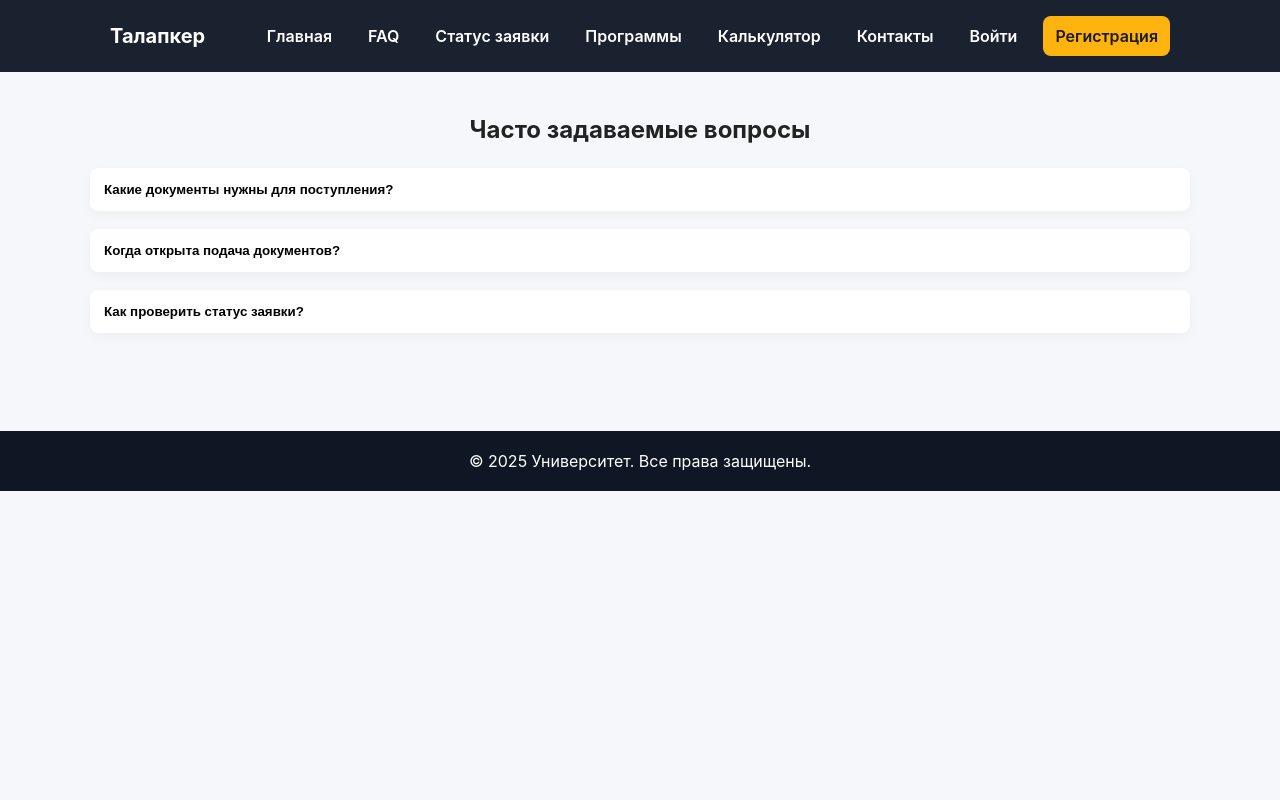
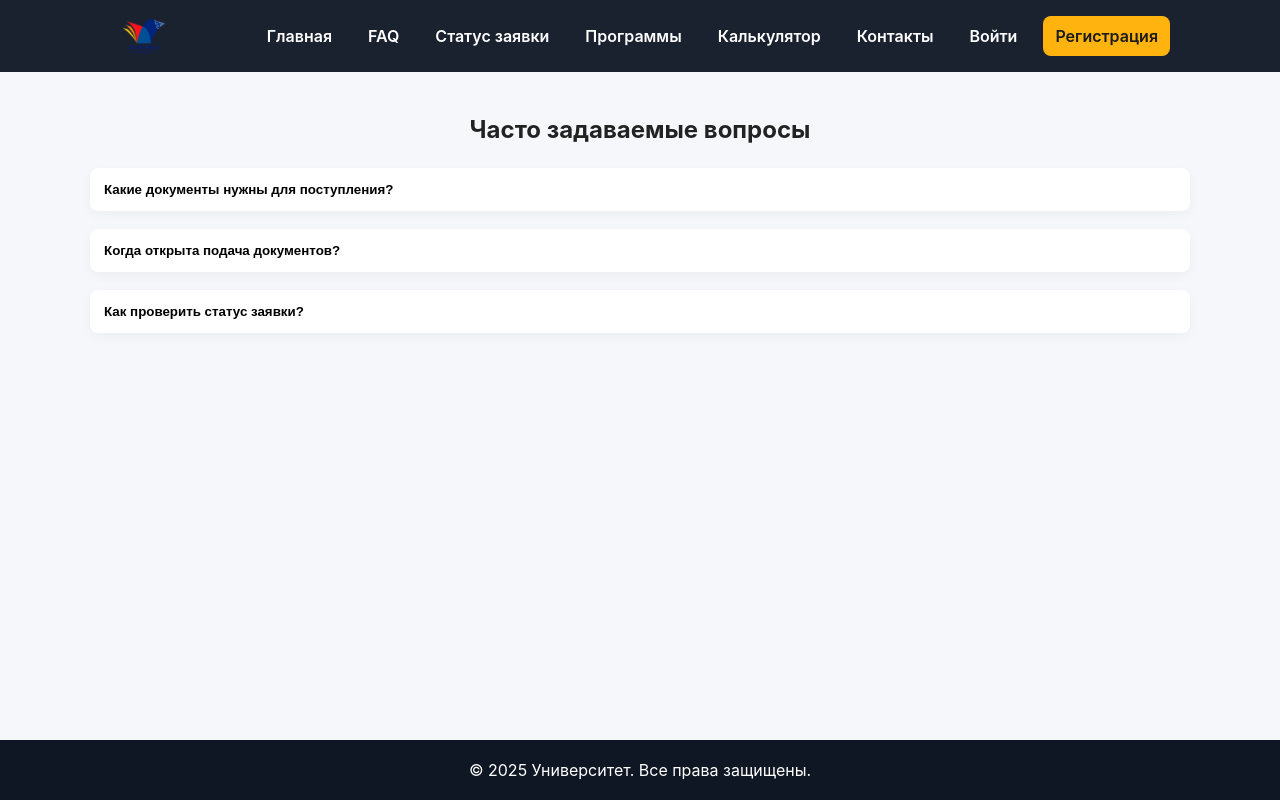
Before and after one commit to penelopa13/----, a Flask app: page /faq in a window 1280 px wide. Run offline with Flask 3, Linux system fonts and the light colour scheme.

Commit message:
имейдж

```diff
--- a/static/css/style.css
+++ b/static/css/style.css
@@ -6,11 +6,35 @@
   --text:#222;
   --header-h:72px;
 }
-*{box-sizing:border-box;margin:0;padding:0}
-body{font-family:Inter, "Segoe UI", Tahoma, sans-serif;background:var(--bg);color:var(--text);line-height:1.5}
-.container{max-width:1100px;margin:0 auto;padding:0 20px}
 
-/* Header */
+* { box-sizing:border-box; margin:0; padding:0; }
+
+html, body {
+  height: 100%;
+}
+
+body {
+  font-family: Inter, "Segoe UI", Tahoma, sans-serif;
+  background: var(--bg);
+  color: var(--text);
+  line-height: 1.5;
+  display: flex;
+  flex-direction: column;
+}
+
+.container {
+  max-width: 1100px;
+  margin: 0 auto;
+  padding: 0 20px;
+}
+
+.logo img {
+  height: 40px; /* или другой размер */
+  display: block;
+}
+
+
+/* ---------- Header ---------- */
 .site-header {
   position: sticky;
   top: 0;
@@ -24,42 +48,58 @@ body{font-family:Inter, "Segoe UI", Tahoma, sans-serif;background:var(--bg);colo
   backdrop-filter: blur(10px);
   box-shadow: 0 2px 8px rgba(0,0,0,0.2);
 }
-.header-row{display:flex;align-items:center;justify-content:space-between;height:var(--header-h)}
-.logo{font-weight:700;font-size:20px;color:#fff}
-.nav{display:flex;gap:16px;align-items:center}
-.nav a{color:#fff;text-decoration:none;padding:8px 10px;border-radius:6px;font-weight:600}
-.nav a:hover{background:rgba(255,255,255,0.05)}
-.btn.small{background:var(--accent-color);color:#1b1b1b;padding:8px 12px;border-radius:8px}
+.header-row { display:flex; align-items:center; justify-content:space-between; height:var(--header-h); }
+.logo { font-weight:700; font-size:20px; color:#fff; }
+.nav { display:flex; gap:16px; align-items:center; }
+.nav a { color:#fff; text-decoration:none; padding:8px 10px; border-radius:6px; font-weight:600; }
+.nav a:hover { background:rgba(255,255,255,0.05); }
+.btn.small { background:var(--accent-color); color:#1b1b1b; padding:8px 12px; border-radius:8px; }
 
-/* mobile */
-.nav-toggle{display:none;background:none;border:none;color:#fff;font-size:22px}
+/* mobile menu */
+.nav-toggle { display:none; background:none; border:none; color:#fff; font-size:22px; }
 @media(max-width:800px){
-  .nav{position:fixed;right:0;top:var(--header-h);background:#05202c;height:calc(100vh - var(--header-h));width:260px;flex-direction:column;transform:translateX(100%);transition:transform .25s}
-  .nav.open{transform:translateX(0)}
-  .nav-toggle{display:block}
+  .nav { position:fixed; right:0; top:var(--header-h); background:#05202c; height:calc(100vh - var(--header-h)); width:260px; flex-direction:column; transform:translateX(100%); transition:transform .25s; }
+  .nav.open { transform:translateX(0); }
+  .nav-toggle { display:block; }
 }
 
-/* Hero */
-.hero{background:linear-gradient(90deg,var(--primary-color),var(--secondary-color));color:#fff;padding:60px 0}
-.hero-inner{min-height:calc(100vh - var(--header-h) - 120px);display:flex;flex-direction:column;justify-content:center;align-items:flex-start}
-.hero h1{font-size:40px;margin-bottom:12px}
-.hero p{font-size:18px;margin-bottom:18px}
-.btn{background:#fff;color:var(--primary-color);padding:12px 20px;border-radius:8px;text-decoration:none}
+/* ---------- Main ---------- */
+.site-main {
+  flex: 1; /* растягивает контент, чтобы футер ушёл вниз */
+}
 
-/* Features */
-.features{display:flex;gap:20px;justify-content:space-between;margin:40px 0}
-.feature{background:#fff;padding:20px;border-radius:12px;box-shadow:0 6px 18px rgba(15,20,30,.06);flex:1;text-align:center}
-.section{padding:40px 0;text-align:center}
+/* ---------- Hero ---------- */
+.hero { background:linear-gradient(90deg,var(--primary-color),var(--secondary-color)); color:#fff; padding:60px 0; }
+.hero-inner { min-height:calc(100vh - var(--header-h) - 120px); display:flex; flex-direction:column; justify-content:center; align-items:flex-start; }
+.hero h1 { font-size:40px; margin-bottom:12px; }
+.hero p { font-size:18px; margin-bottom:18px; }
+.btn { background:#fff; color:var(--primary-color); padding:12px 20px; border-radius:8px; text-decoration:none; }
 
-/* FAQ */
-.faq-list{margin-top:20px}
-.faq-item{margin-bottom:12px}
-.faq-question{width:100%;text-align:left;padding:14px;border-radius:8px;background:#fff;border:none;font-weight:700;cursor:pointer;box-shadow:0 4px 12px rgba(0,0,0,.04)}
-.faq-answer{overflow:hidden;max-height:0;padding:0 14px;transition:max-height .25s;background:#fff;border-radius:8px;margin-top:6px}
+/* ---------- Features ---------- */
+.features { display:flex; gap:20px; justify-content:space-between; margin:40px 0; }
+.feature { background:#fff; padding:20px; border-radius:12px; box-shadow:0 6px 18px rgba(15,20,30,.06); flex:1; text-align:center; }
+.section { padding:40px 0; text-align:center; }
 
-/* Forms */
-input[type="text"], input[type="email"], input[type="number"], textarea{padding:10px;border-radius:8px;border:1px solid #e3e7eb;width:100%;max-width:420px}
-.contact-form{display:flex;flex-direction:column;gap:10px;align-items:center}
+/* ---------- FAQ ---------- */
+.faq-list { margin-top:20px; }
+.faq-item { margin-bottom:12px; }
+.faq-question { width:100%; text-align:left; padding:14px; border-radius:8px; background:#fff; border:none; font-weight:700; cursor:pointer; box-shadow:0 4px 12px rgba(0,0,0,.04); }
+.faq-answer { overflow:hidden; max-height:0; padding:0 14px; transition:max-height .25s; background:#fff; border-radius:8px; margin-top:6px; }
 
-/* Footer */
-.site-footer{background:#0f1724;color:#fff;padding:18px 0;margin-top:40px;text-align:center}
+/* ---------- Forms ---------- */
+input[type="text"], input[type="email"], input[type="number"], textarea {
+  padding:10px;
+  border-radius:8px;
+  border:1px solid #e3e7eb;
+  width:100%;
+  max-width:420px;
+}
+.contact-form { display:flex; flex-direction:column; gap:10px; align-items:center; }
+
+/* ---------- Footer ---------- */
+.site-footer {
+  background:#0f1724;
+  color:#fff;
+  padding:18px 0;
+  text-align:center;
+}
--- a/templates/base.html
+++ b/templates/base.html
@@ -9,7 +9,10 @@
 <body>
   <header class="site-header sticky-header">
     <div class="container header-row">
-      <div class="logo">Талапкер</div>
+       <a href="{{ url_for('home') }}" class="logo">
+      <img src="{{ url_for('static', filename='images/logo_zhubanov.png') }}" alt="Талапкер" />
+    </a>
+
       <button id="nav-toggle" class="nav-toggle" aria-label="Toggle menu">☰</button>
       <nav class="nav" id="nav">
         <a href="{{ url_for('home') }}">Главная</a>
@@ -28,7 +31,7 @@
     </div>
   </header>
 
-  <main>
+  <main class="site-main">
     {% block content %}{% endblock %}
   </main>
 
```
Also changed, not shown: static/images/logo_zhubanov.png (added).
